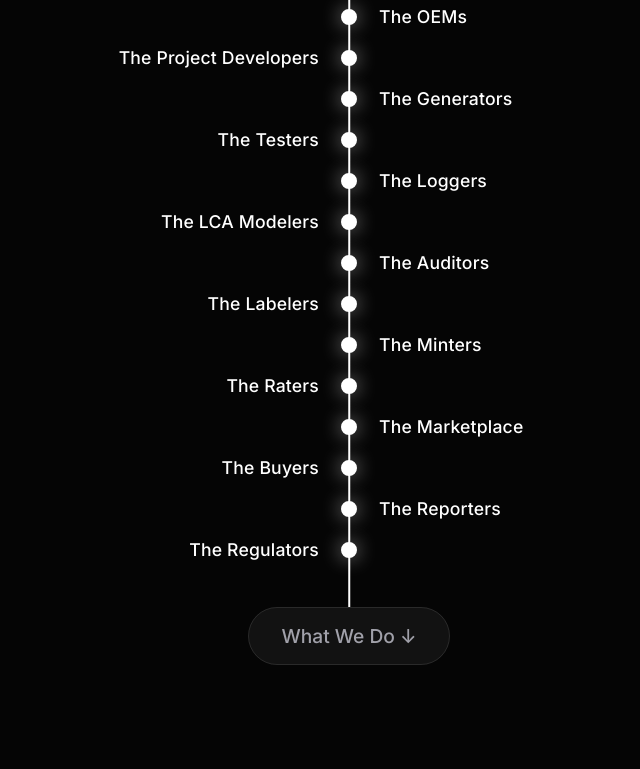
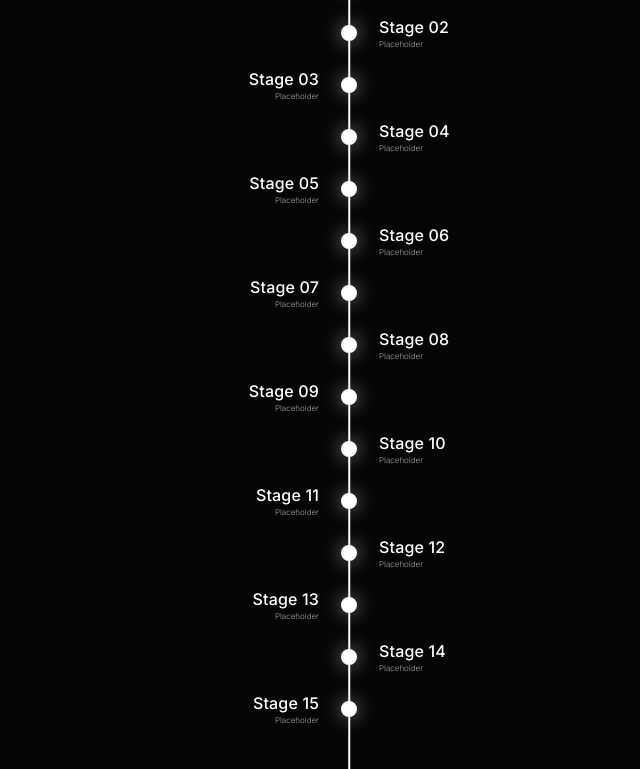
Before and after one commit to dexdogs/dd-upgrade002, a plain HTML site: page index.html in a window 1280 px wide. Shown: the part 940-1709 px from the top of the page, without its empty margins (291-931 px from the left). Drawn offline with Linux system fonts and the light colour scheme; animation ran at ten frames a second.

Commit message:
Update index.html

```diff
--- a/index.html
+++ b/index.html
@@ -187,10 +187,18 @@
 
         .stage-title {
             font-family: var(--font-main);
-            font-size: 1.1rem;
+            font-size: 1rem;
             font-weight: 500;
             color: var(--text);
             letter-spacing: 0.01em;
+        }
+
+                /* Add this new rule for the subtitles */
+        .stage-subtitle {
+            font-size: 0.5rem; /* 50% smaller than the 1.1rem title */
+            color: var(--text-gray);
+            margin-top: 2px;
+            font-weight: 200;
         }
 
         .timeline-end {
@@ -284,21 +292,21 @@
 
     <div class="timeline-line"></div>
 
-    <div class="timeline-stage" id="stage1"><div class="stage-content"><div class="stage-title">The Rulemakers</div></div><div class="stage-marker"></div></div>
-    <div class="timeline-stage"><div class="stage-content"><div class="stage-title">The OEMs</div></div><div class="stage-marker"></div></div>
-    <div class="timeline-stage"><div class="stage-content"><div class="stage-title">The Project Developers</div></div><div class="stage-marker"></div></div>
-    <div class="timeline-stage"><div class="stage-content"><div class="stage-title">The Generators</div></div><div class="stage-marker"></div></div>
-    <div class="timeline-stage"><div class="stage-content"><div class="stage-title">The Testers</div></div><div class="stage-marker"></div></div>
-    <div class="timeline-stage"><div class="stage-content"><div class="stage-title">The Loggers</div></div><div class="stage-marker"></div></div>
-    <div class="timeline-stage"><div class="stage-content"><div class="stage-title">The LCA Modelers</div></div><div class="stage-marker"></div></div>
-    <div class="timeline-stage"><div class="stage-content"><div class="stage-title">The Auditors</div></div><div class="stage-marker"></div></div>
-    <div class="timeline-stage"><div class="stage-content"><div class="stage-title">The Labelers</div></div><div class="stage-marker"></div></div>
-    <div class="timeline-stage"><div class="stage-content"><div class="stage-title">The Minters</div></div><div class="stage-marker"></div></div>
-    <div class="timeline-stage"><div class="stage-content"><div class="stage-title">The Raters</div></div><div class="stage-marker"></div></div>
-    <div class="timeline-stage"><div class="stage-content"><div class="stage-title">The Marketplace</div></div><div class="stage-marker"></div></div>
-    <div class="timeline-stage"><div class="stage-content"><div class="stage-title">The Buyers</div></div><div class="stage-marker"></div></div>
-    <div class="timeline-stage"><div class="stage-content"><div class="stage-title">The Reporters</div></div><div class="stage-marker"></div></div>
-    <div class="timeline-stage"><div class="stage-content"><div class="stage-title">The Regulators</div></div><div class="stage-marker"></div></div>
+    <div class="timeline-stage" id="stage1"><div class="stage-content"><div class="stage-title">Stage 01</div><div class="stage-subtitle">Placeholder</div></div><div class="stage-marker"></div></div>
+    <div class="timeline-stage"><div class="stage-content"><div class="stage-title">Stage 02</div><div class="stage-subtitle">Placeholder</div></div><div class="stage-marker"></div></div>
+    <div class="timeline-stage"><div class="stage-content"><div class="stage-title">Stage 03</div><div class="stage-subtitle">Placeholder</div></div><div class="stage-marker"></div></div>
+    <div class="timeline-stage"><div class="stage-content"><div class="stage-title">Stage 04</div><div class="stage-subtitle">Placeholder</div></div><div class="stage-marker"></div></div>
+    <div class="timeline-stage"><div class="stage-content"><div class="stage-title">Stage 05</div><div class="stage-subtitle">Placeholder</div></div><div class="stage-marker"></div></div>
+    <div class="timeline-stage"><div class="stage-content"><div class="stage-title">Stage 06</div><div class="stage-subtitle">Placeholder</div></div><div class="stage-marker"></div></div>
+    <div class="timeline-stage"><div class="stage-content"><div class="stage-title">Stage 07</div><div class="stage-subtitle">Placeholder</div></div><div class="stage-marker"></div></div>
+    <div class="timeline-stage"><div class="stage-content"><div class="stage-title">Stage 08</div><div class="stage-subtitle">Placeholder</div></div><div class="stage-marker"></div></div>
+    <div class="timeline-stage"><div class="stage-content"><div class="stage-title">Stage 09</div><div class="stage-subtitle">Placeholder</div></div><div class="stage-marker"></div></div>
+    <div class="timeline-stage"><div class="stage-content"><div class="stage-title">Stage 10</div><div class="stage-subtitle">Placeholder</div></div><div class="stage-marker"></div></div>
+    <div class="timeline-stage"><div class="stage-content"><div class="stage-title">Stage 11</div><div class="stage-subtitle">Placeholder</div></div><div class="stage-marker"></div></div>
+    <div class="timeline-stage"><div class="stage-content"><div class="stage-title">Stage 12</div><div class="stage-subtitle">Placeholder</div></div><div class="stage-marker"></div></div>
+    <div class="timeline-stage"><div class="stage-content"><div class="stage-title">Stage 13</div><div class="stage-subtitle">Placeholder</div></div><div class="stage-marker"></div></div>
+    <div class="timeline-stage"><div class="stage-content"><div class="stage-title">Stage 14</div><div class="stage-subtitle">Placeholder</div></div><div class="stage-marker"></div></div>
+    <div class="timeline-stage"><div class="stage-content"><div class="stage-title">Stage 15</div><div class="stage-subtitle">Placeholder</div></div><div class="stage-marker"></div></div>
 
     <div class="timeline-end">
         <a href="#what we do">What We Do &darr;</a>
```
